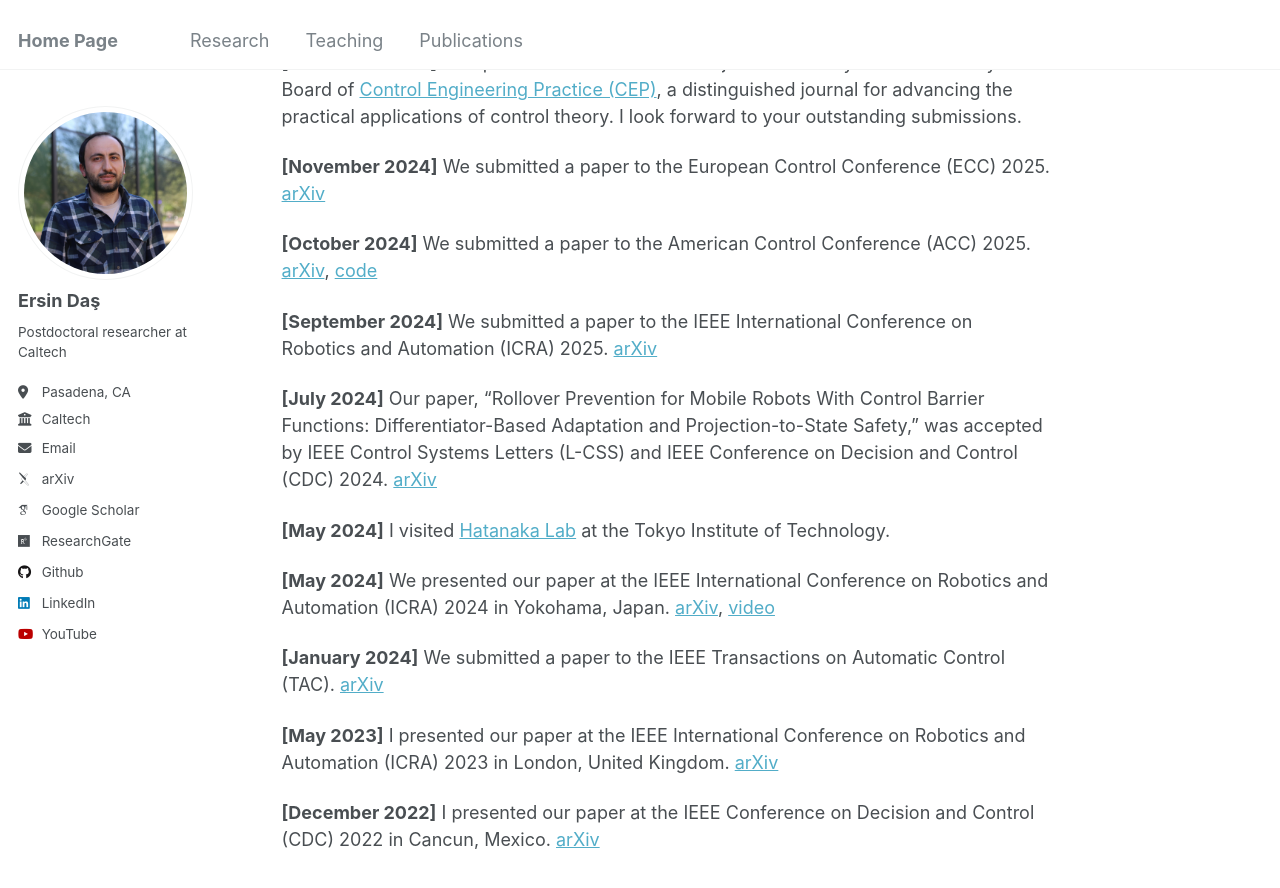
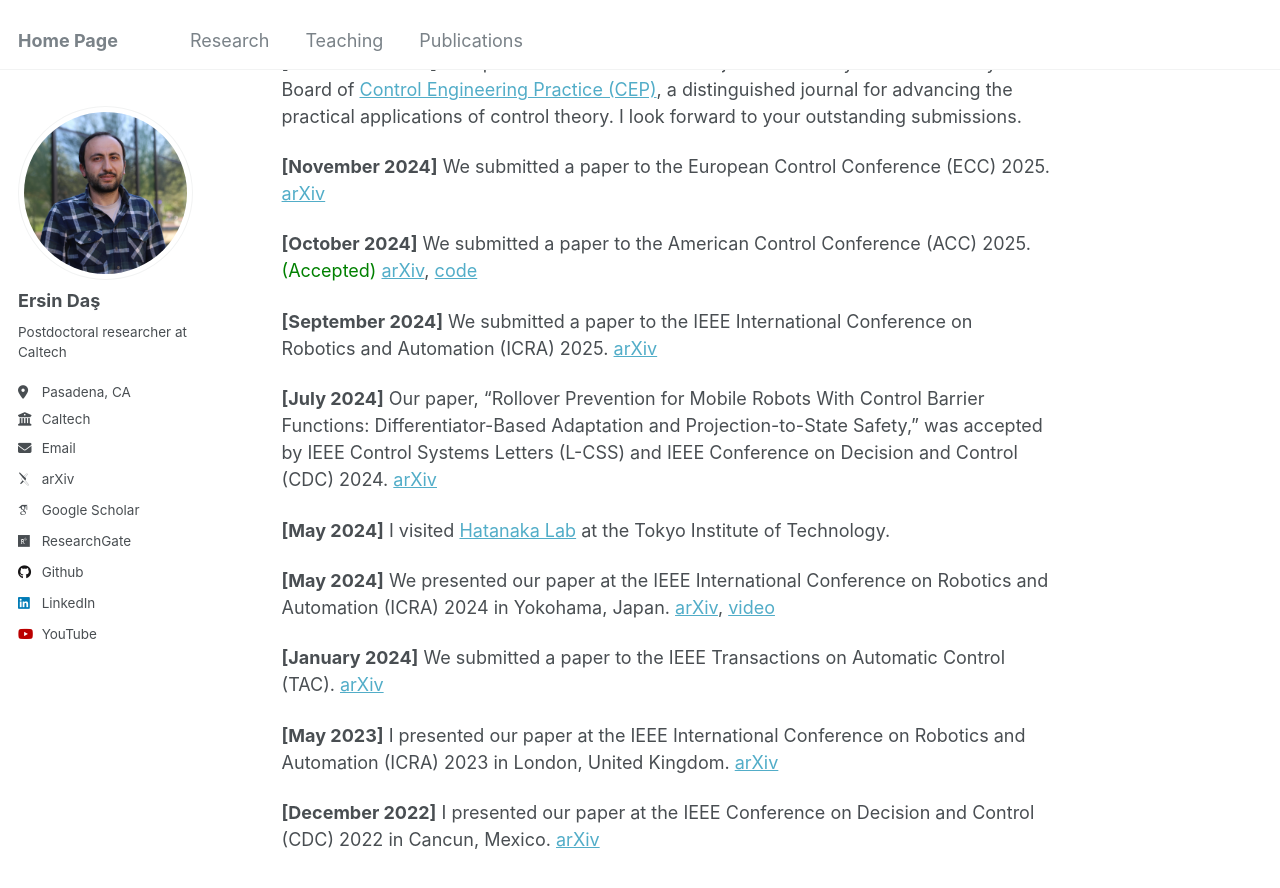
Before and after one commit to ersindas/ersindas.github.io, a Jekyll site: the page built from _pages/about.md, in a window 1280 px wide and 900 px high, scrolled down 409 px. Shown: the top 888 px of the window. Built offline with Jekyll 4.4.1, drawn with Linux system fonts in a browser that asks for light colours; some web fonts are replaced.

Commit message:
Update about.md

```diff
--- a/_pages/about.md
+++ b/_pages/about.md
@@ -17,7 +17,7 @@ News
 
 **[November 2024]** We submitted a paper to the European Control Conference (ECC) 2025. [arXiv](https://arxiv.org/pdf/2411.17277)
 
-**[October 2024]** We submitted a paper to the American Control Conference (ACC) 2025. [arXiv](https://arxiv.org/pdf/2411.17079), [code](https://github.com/ersindas/Zero-order-CBFs)
+**[October 2024]** We submitted a paper to the American Control Conference (ACC) 2025. <span style="color:green;">(Accepted)</span> [arXiv](https://arxiv.org/pdf/2411.17079), [code](https://github.com/ersindas/Zero-order-CBFs)
 
 **[September 2024]** We submitted a paper to the IEEE International Conference on Robotics and Automation (ICRA) 2025. [arXiv](https://arxiv.org/pdf/2409.10802)
 
```
